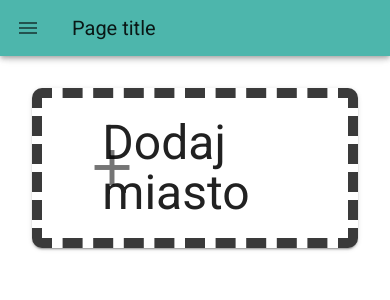
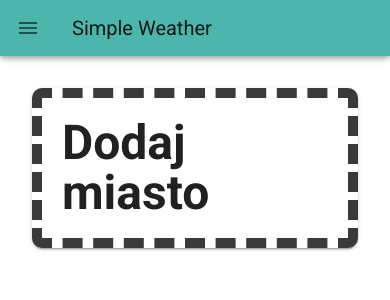
Before and after one commit to km2442/SimpleWeather, a Vue app: page / in a window 390 px wide. Shown: the top 300 px of the page. Built offline with nearby package versions, Linux system fonts and the light colour scheme.

Commit message:
Updated ui

```diff
--- a/public/index.html
+++ b/public/index.html
@@ -8,6 +8,7 @@
     <title>simpleweather</title>
     <link rel="stylesheet" href="https://fonts.googleapis.com/css?family=Roboto:100,300,400,500,700,900">
     <link rel="stylesheet" href="https://cdn.jsdelivr.net/npm/@mdi/font@latest/css/materialdesignicons.min.css">
+    <link rel="stylesheet" href="https://cdnjs.cloudflare.com/ajax/libs/animate.css/3.7.2/animate.min.css">
   </head>
   <body>
     <noscript>
--- a/src/components/Navigation/Navbar.vue
+++ b/src/components/Navigation/Navbar.vue
@@ -4,7 +4,7 @@
       color="teal lighten-2"
     >
       <v-app-bar-nav-icon></v-app-bar-nav-icon>
-      <v-toolbar-title>Page title</v-toolbar-title>
+      <v-toolbar-title>Simple Weather</v-toolbar-title>
     </v-app-bar>
   </div>
 </template>
--- a/src/components/weather/WeatherGrid.vue
+++ b/src/components/weather/WeatherGrid.vue
@@ -3,18 +3,25 @@
     <v-container fluid>
       <v-layout row wrap justify-space-around class="ma-3">
         <v-flex xs12 md6 class="pa-2">
-          <v-card class="add pa-5" @click.native="add = false" style="cursor: pointer">
+          <v-hover v-slot:default="{ hover }">
+            <v-card
+              @click.native="add = false"
+              style="cursor: pointer"
+              class="add pa-5"
+              :class="{'animated pulse infinite slow': hover}"
+            >
               <v-container>
                 <v-layout justify-center align-center>
-                <v-flex xs2>
-                  <v-icon large right class="display-3">mdi-plus</v-icon>
+                  <v-flex xs2 class="d-none d-sm-block">
+                    <v-icon large class="display-3">mdi-playlist-plus</v-icon>
                   </v-flex>
-                <v-flex xs10>
-                  <v-row justify="center" class="display-2">Dodaj miasto</v-row>
+                  <v-flex xd12 sm10>
+                    <v-row justify="center" class="display-2 font-weight-bold">Dodaj miasto</v-row>
                   </v-flex>
                 </v-layout>
               </v-container>
             </v-card>
+          </v-hover>
         </v-flex>
       </v-layout>
     </v-container>
@@ -29,7 +36,7 @@ export default {
   data: () => {
     return {
       add: true
-    }
+    };
   }
 };
 </script>
```
Lines whose indentation alone changed are shown as unchanged.
